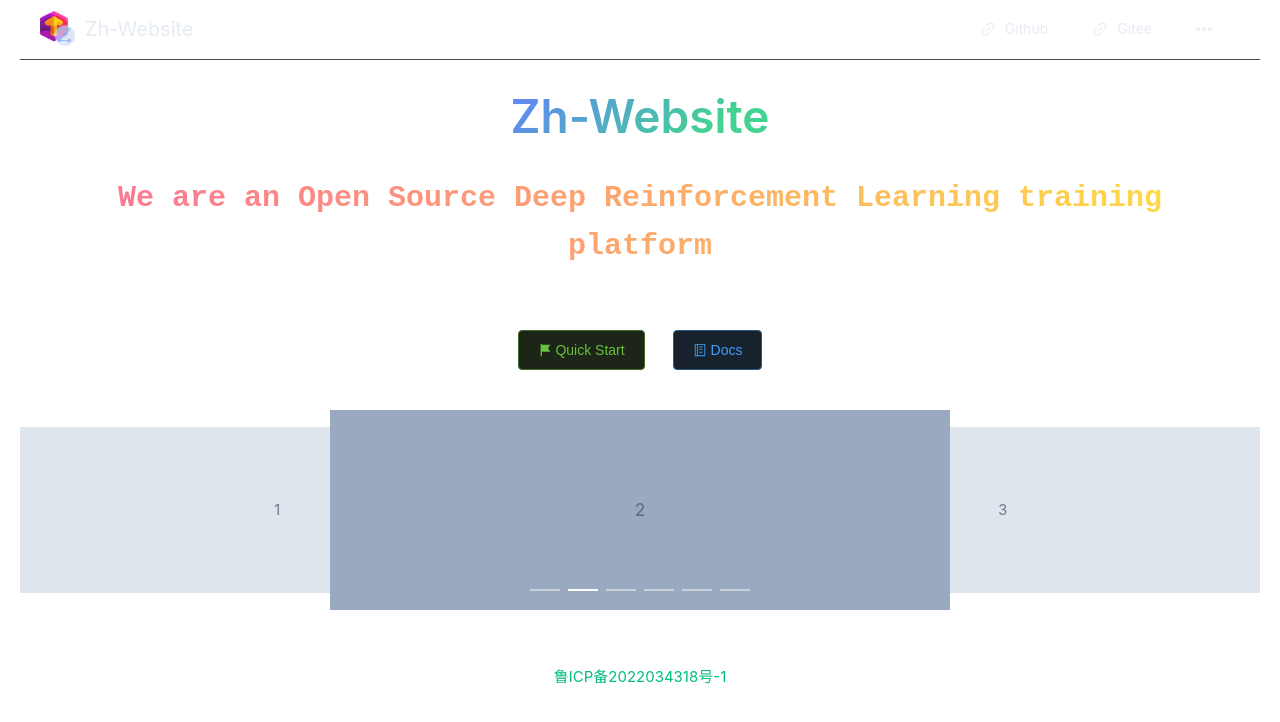
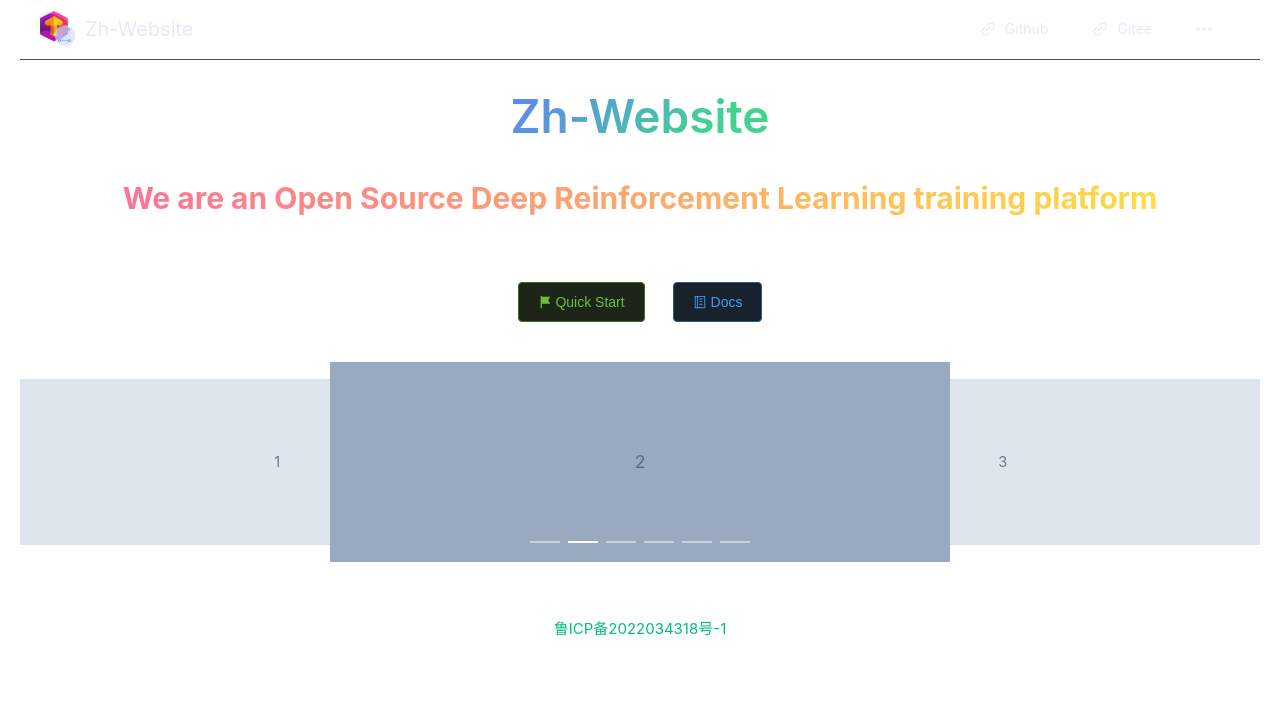
Before and after one commit to zmh-program/production, a Vue app: page / in a window 1280 px wide. Shown: the top 722 px of the page. Built offline with nearby package versions, Linux system fonts and the light colour scheme.

Commit message:
0.1-beta.7 display fixed

```diff
--- a/src/App.vue
+++ b/src/App.vue
@@ -42,6 +42,7 @@
 .icp {
   display: flex;
   justify-content: center;
-  margin: 35px 0;
+  margin: 35px auto;
+  width: max-content;
 }
 </style>
--- a/src/assets/main.css
+++ b/src/assets/main.css
@@ -1,9 +1,15 @@
 @import './base.css';
 
-html, body, #app, .el-container {
+html, body, #app {
   width: 100%;
   height: 100%;
   display: inline-block;
+}
+
+.el-container, .el-main {
+  width: 100%;
+  height: max-content;
+  max-height: 100%;
 }
 
 #app {
--- a/src/views/index.vue
+++ b/src/views/index.vue
@@ -22,6 +22,7 @@
   align-items: center;
   width: 100%;
   height: max-content;
+  overflow-y: hidden;
 }
 
 .container h1 {
@@ -44,7 +45,6 @@
   background-image: linear-gradient(to right, #fa709a 0%, #fee140 100%);
   -webkit-background-clip: text;
   -webkit-text-fill-color: transparent;
-  font-family: monospace;
   padding: 20px 45px;
   text-align: center;
 }
```
